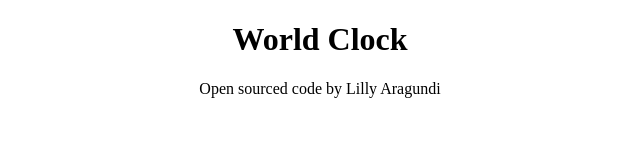
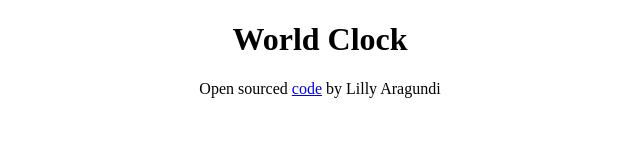
Before and after one commit to lillyaragundi/world-clock-project, a plain HTML site: page index.html in a window 1280 px wide. Shown: the full height of the page, 320-960 px from the left. Drawn offline with Linux system fonts and the light colour scheme.

Commit message:
added open source code link

```diff
--- a/index.html
+++ b/index.html
@@ -8,7 +8,15 @@
   </head>
   <body>
     <h1>World Clock</h1>
-    <footer><a href="#"></a> Open sourced code by Lilly Aragundi</footer>
+    <footer>
+      Open sourced
+      <a
+        href="https://github.com/lillyaragundi/world-clock-project"
+        target="_blank"
+        >code</a
+      >
+      by Lilly Aragundi
+    </footer>
     <script src="src/index.js"></script>
   </body>
 </html>
```
